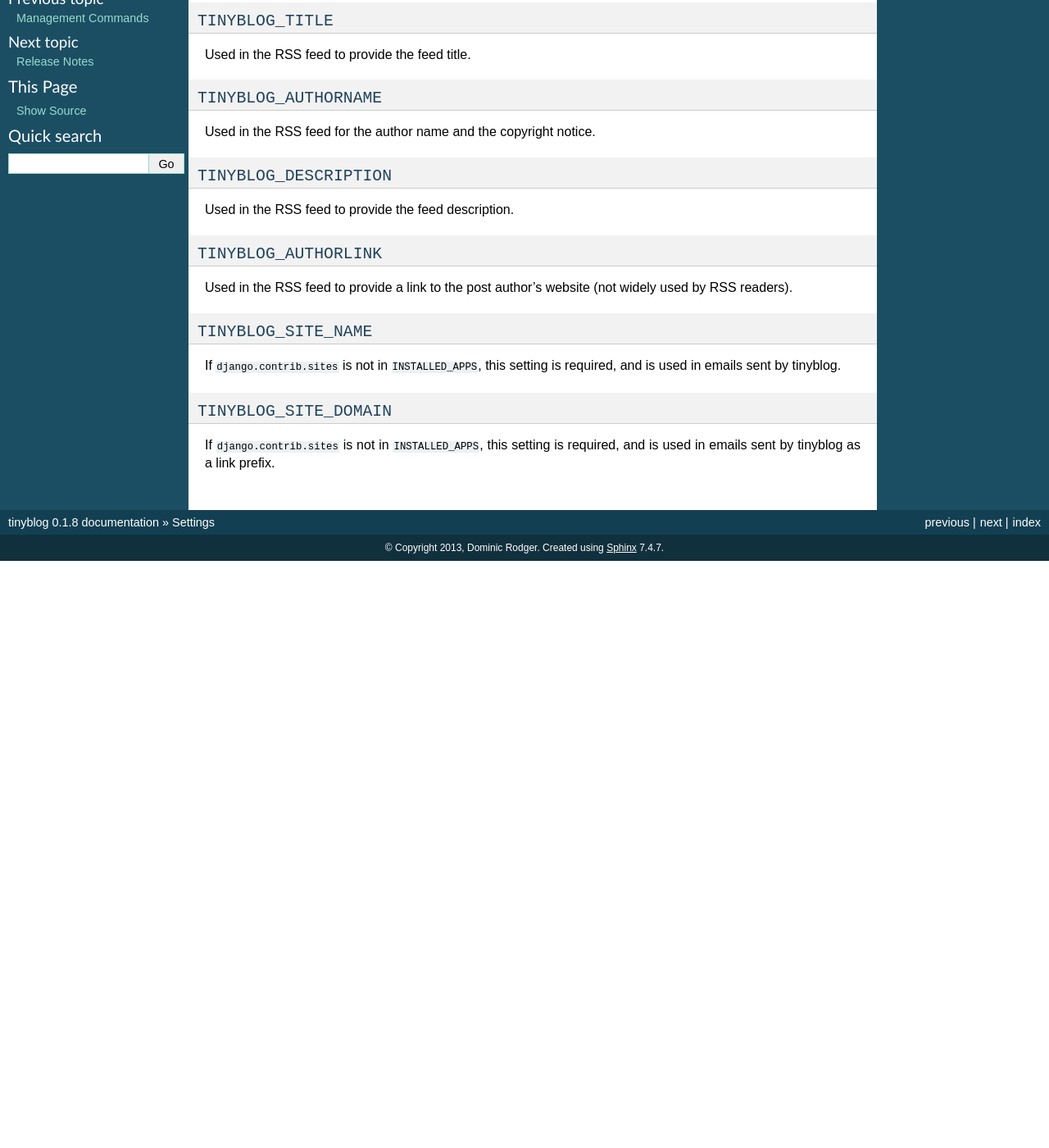
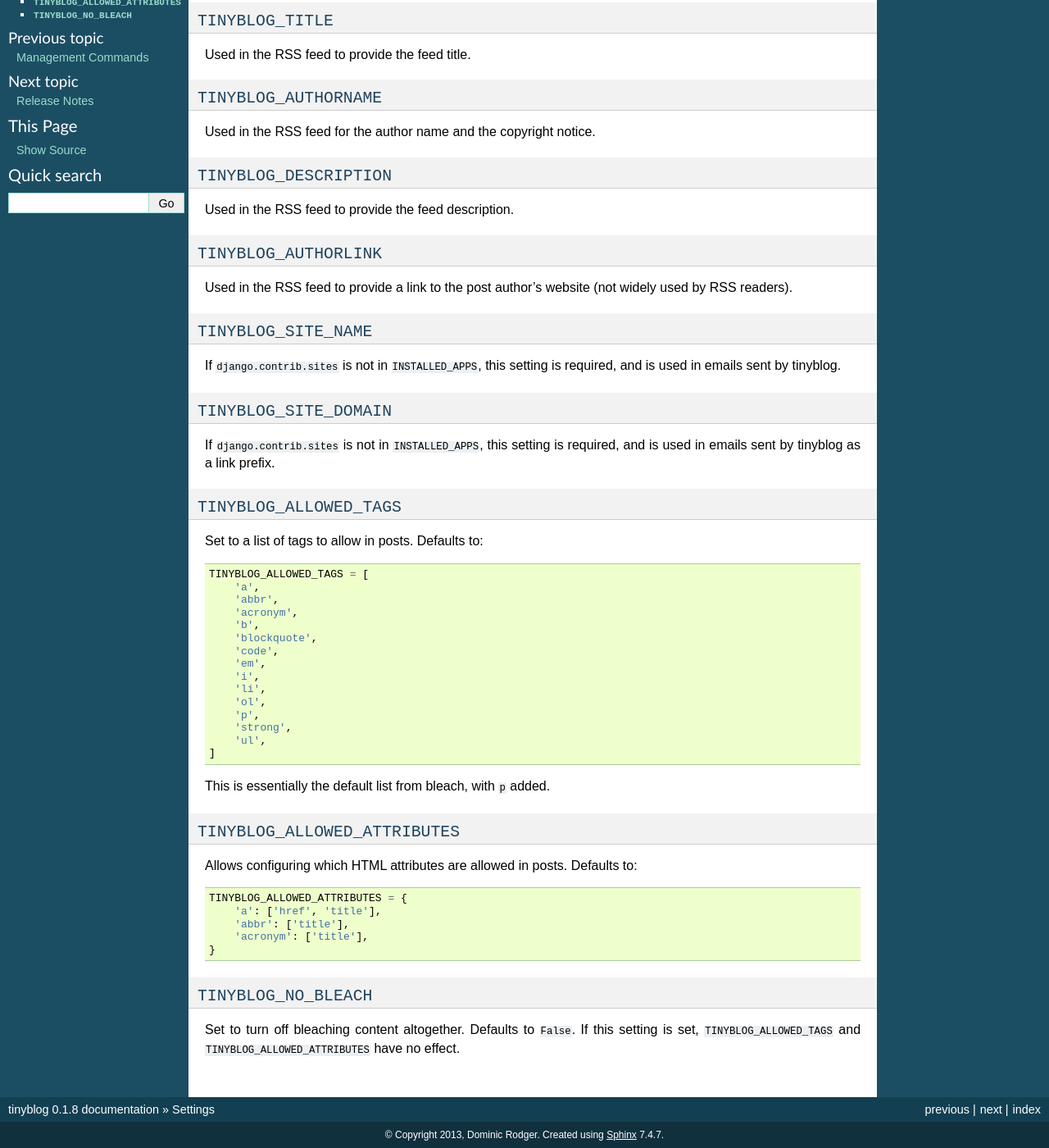
Before and after one commit to dominicrodger/tinyblog, a Sphinx documentation site: the page built from docs/settings.rst, in a window 1280 px wide and 1400 px high, scrolled down 225 px. Shown: the whole window at 82% size. Built offline with Sphinx 7.4.7, drawn with Linux system fonts in a browser that asks for light colours; before the commit the page ends 909 px from its top, so only the background shows below that; some of the changed text lies outside the part shown.

Commit message:
Changes to make bleach usage more configurable
Also, allow paragraphs by default. Blogs without paragraphs
are silly.

```diff
--- a/docs/settings.rst
+++ b/docs/settings.rst
@@ -41,3 +41,45 @@
 
 If ``django.contrib.sites`` is not in ``INSTALLED_APPS``, this setting
 is required, and is used in emails sent by tinyblog as a link prefix.
+
+``TINYBLOG_ALLOWED_TAGS``
+-------------------------
+
+Set to a list of tags to allow in posts. Defaults to::
+
+    TINYBLOG_ALLOWED_TAGS = [
+        'a',
+        'abbr',
+        'acronym',
+        'b',
+        'blockquote',
+        'code',
+        'em',
+        'i',
+        'li',
+        'ol',
+        'p',
+        'strong',
+        'ul',
+    ]
+
+This is essentially the default list from bleach, with ``p`` added.
+
+``TINYBLOG_ALLOWED_ATTRIBUTES``
+-------------------------------
+
+Allows configuring which HTML attributes are allowed in
+posts. Defaults to::
+
+    TINYBLOG_ALLOWED_ATTRIBUTES = {
+        'a': ['href', 'title'],
+        'abbr': ['title'],
+        'acronym': ['title'],
+    }
+
+``TINYBLOG_NO_BLEACH``
+----------------------
+
+Set to turn off bleaching content altogether. Defaults to
+``False``. If this setting is set, ``TINYBLOG_ALLOWED_TAGS`` and
+``TINYBLOG_ALLOWED_ATTRIBUTES`` have no effect.
```
Also changed, not shown: docs/release_notes.rst (+10 -1 lines), 2 other files.
